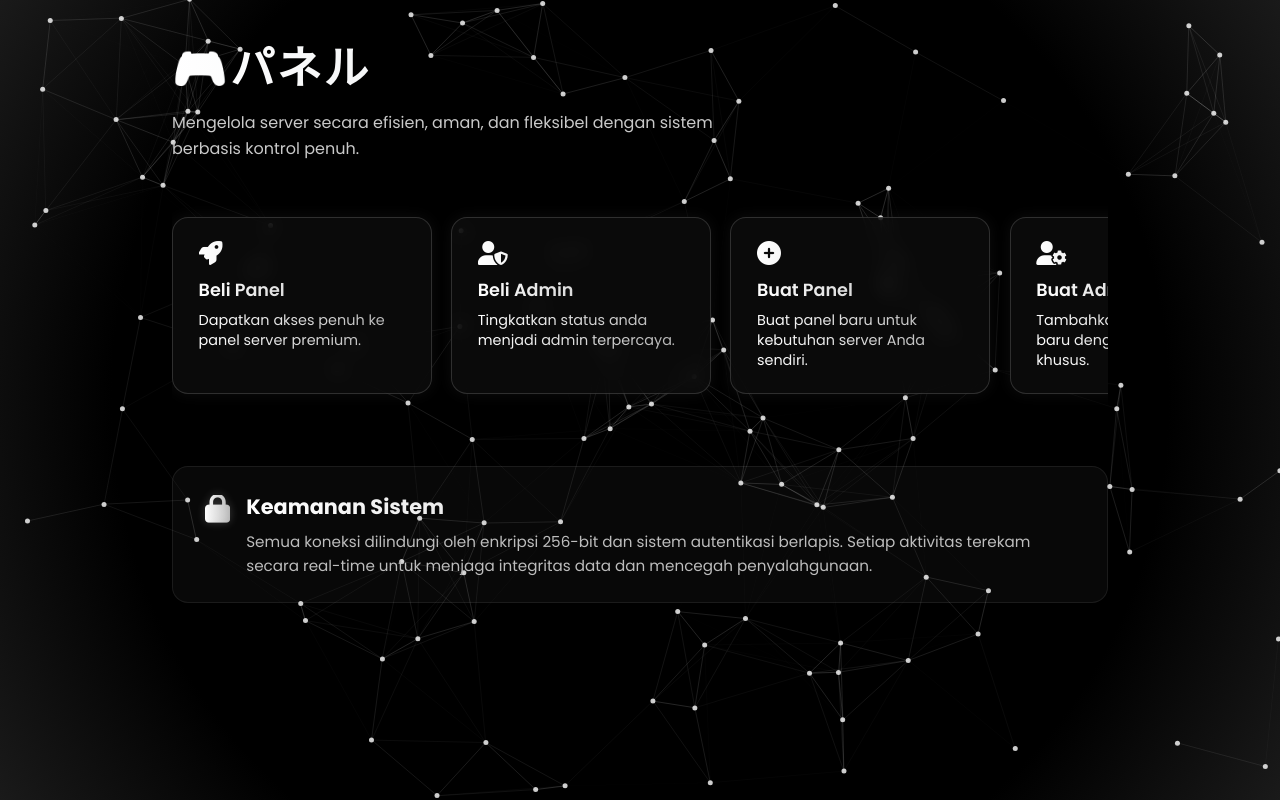
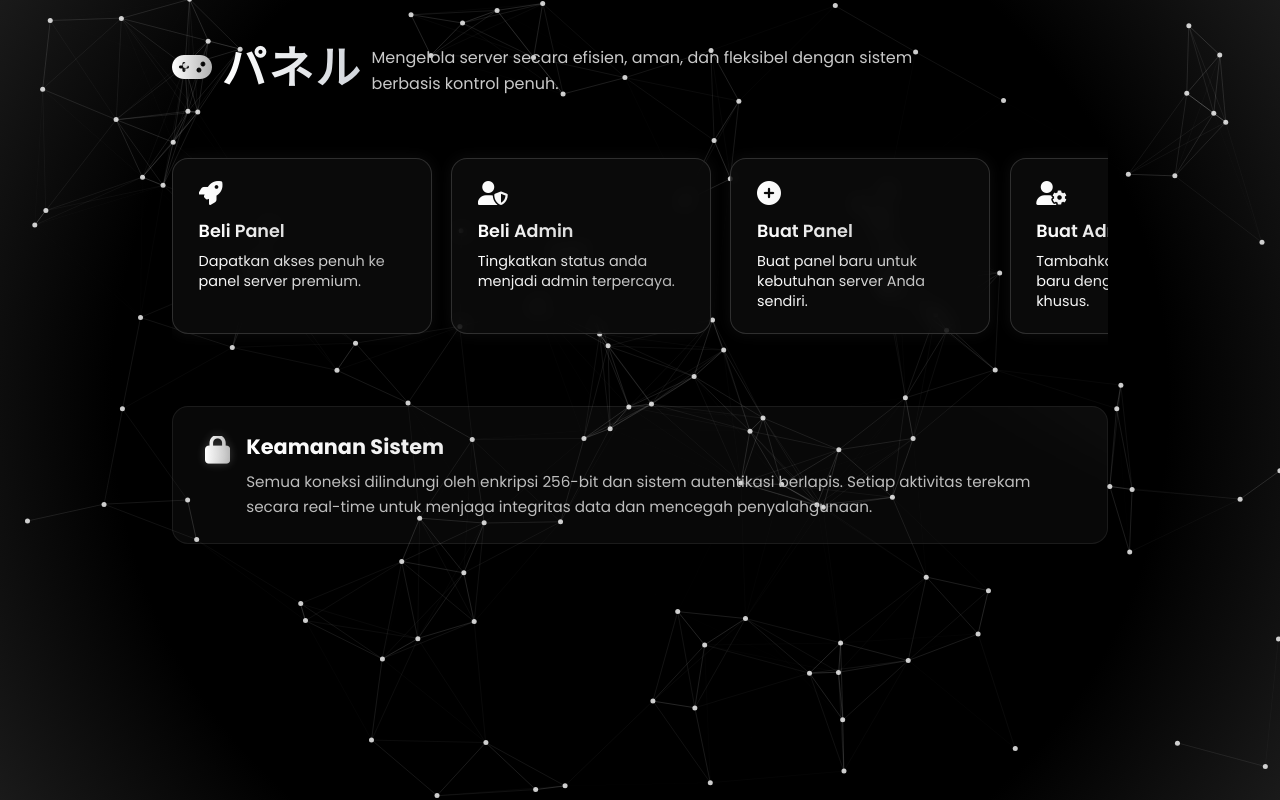
Before and after one commit to enternity34-cell/nexus-bot, a website: page public/index.html in a window 1280 px wide. Drawn offline with nearby package versions, Linux system fonts and the light colour scheme.

Commit message:
Add files via upload

```diff
--- a/public/index.html
+++ b/public/index.html
@@ -46,6 +46,16 @@
       text-align: left;
       margin-bottom: 2.5rem;
       animation: fadeIn 1s ease;
+      display: flex;
+      align-items: center;
+      gap: 0.6rem;
+    }
+
+    .header i {
+      font-size: 2rem;
+      background: linear-gradient(90deg, #ffffff, #b0b0b0);
+      -webkit-background-clip: text;
+      -webkit-text-fill-color: transparent;
     }
 
     .header h1 {
@@ -155,6 +165,7 @@
       -webkit-text-fill-color: transparent;
       margin-top: 0.3rem;
       text-shadow: 0 0 10px rgba(255,255,255,0.2);
+      z-index: 2;
     }
 
     .security-section div {
@@ -177,32 +188,34 @@
       line-height: 1.6;
     }
 
-    /* ✨ Efek silau halus */
+    /* ✨ Efek silau dua arah super lembut */
     .security-section::before {
       content: "";
       position: absolute;
-      top: 0;
-      left: -80%;
-      width: 80%;
-      height: 100%;
-      background: linear-gradient(
-        120deg,
-        rgba(255, 255, 255, 0) 0%,
+      top: -30%;
+      left: -100%;
+      width: 100%;
+      height: 160%;
+      background: radial-gradient(
+        ellipse at center,
+        rgba(255, 255, 255, 0.10) 0%,
         rgba(255, 255, 255, 0.05) 25%,
-        rgba(255, 255, 255, 0.15) 50%,
-        rgba(255, 255, 255, 0.05) 75%,
-        rgba(255, 255, 255, 0) 100%
+        rgba(255, 255, 255, 0.02) 60%,
+        rgba(255, 255, 255, 0.0) 100%
       );
+      transform: rotate(25deg);
+      filter: blur(18px);
+      animation: shineSweep 8s ease-in-out infinite alternate;
+      pointer-events: none;
       z-index: 1;
-      animation: shineMove 6s ease-in-out infinite;
-      pointer-events: none;
-      filter: blur(2px);
     }
 
-    @keyframes shineMove {
-      0% { left: -80%; }
-      50% { left: 120%; }
-      100% { left: 120%; }
+    @keyframes shineSweep {
+      0% { left: -120%; opacity: 0.8; }
+      25% { left: -40%; opacity: 0.9; }
+      50% { left: 120%; opacity: 0.7; }
+      75% { left: 40%; opacity: 0.9; }
+      100% { left: -120%; opacity: 0.8; }
     }
 
     @keyframes fadeIn {
@@ -228,7 +241,8 @@
 
   <div class="container">
     <header class="header">
-      <h1>🎮パネル</h1>
+      <i class="fas fa-gamepad"></i>
+      <h1>パネル</h1>
       <p>Mengelola server secara efisien, aman, dan fleksibel dengan sistem berbasis kontrol penuh.</p>
     </header>
 
```
